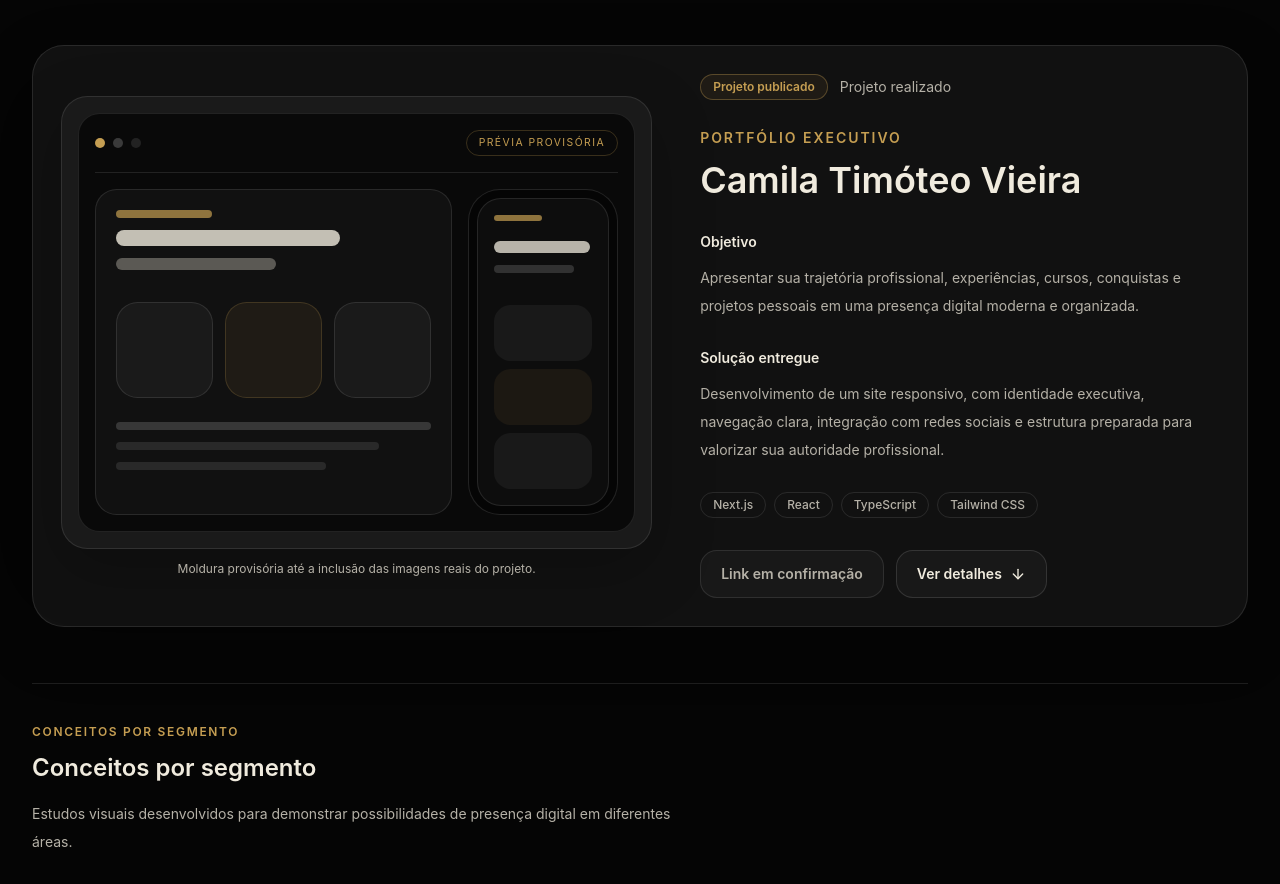
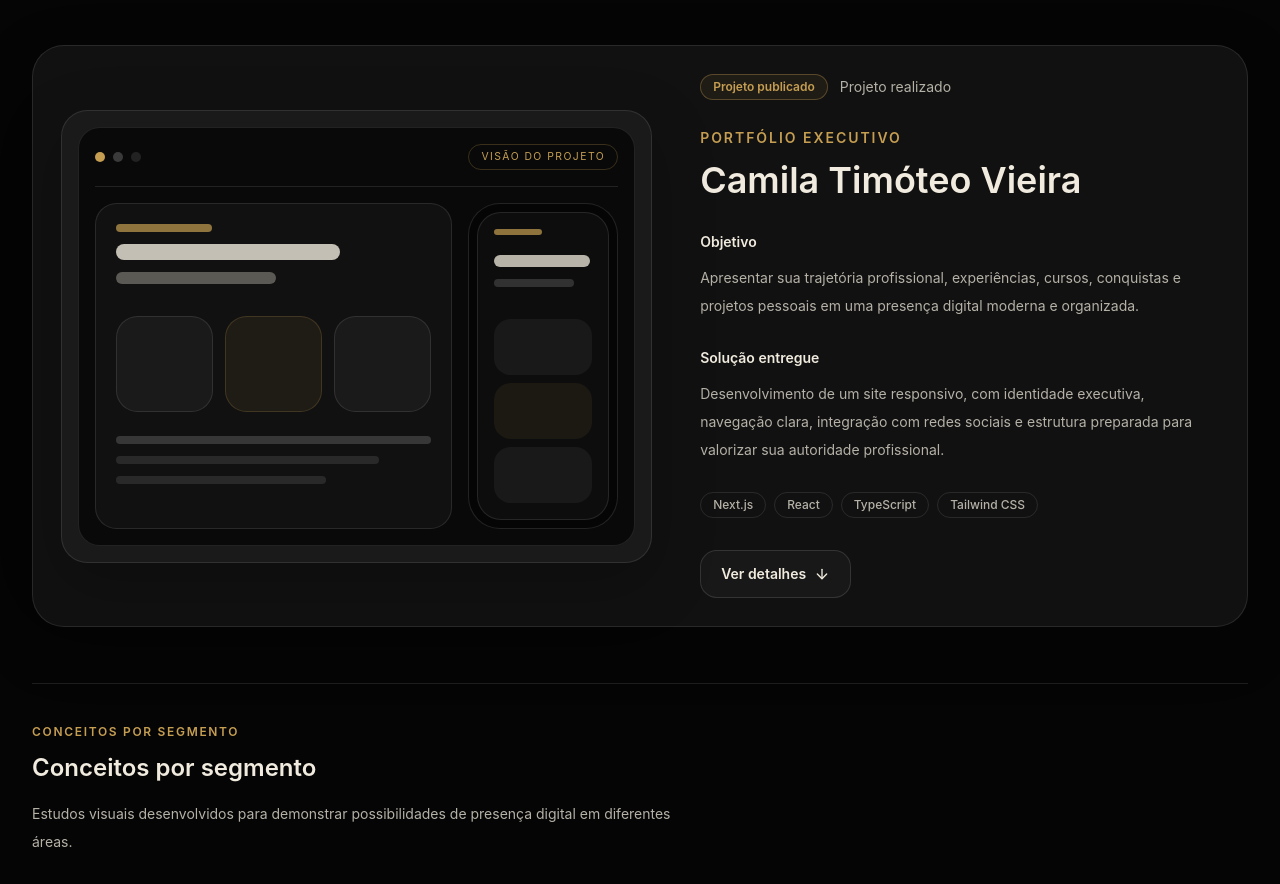
Before and after one commit to RodneiTimoteo/site-rode, a Next.js app: page / in a window 1280 px wide. Shown: the part 2260-3144 px from the top of the page. Built offline with nearby package versions, Linux system fonts and the light colour scheme.

Commit message:
Finaliza apresentação da seção de projetos

```diff
--- a/src/components/sections/Projects.tsx
+++ b/src/components/sections/Projects.tsx
@@ -22,7 +22,7 @@ function ProjectPreview() {
               <span className="h-2.5 w-2.5 rounded-full bg-white/10" />
             </div>
             <span className="rounded-full border border-primary/25 px-3 py-1 text-[0.65rem] uppercase tracking-[0.14em] text-primary">
-              Prévia provisória
+              Visão do projeto
             </span>
           </div>
 
@@ -62,10 +62,6 @@ function ProjectPreview() {
           </div>
         </div>
       </div>
-
-      <p className="mt-3 text-center text-xs text-muted-foreground">
-        Moldura provisória até a inclusão das imagens reais do projeto.
-      </p>
     </div>
   );
 }
@@ -142,11 +138,7 @@ export default function Projects() {
                 {featuredProject.primaryLink.label}
                 <ExternalLink className="h-4 w-4" aria-hidden="true" />
               </Link>
-            ) : (
-              <span className="inline-flex min-h-12 items-center justify-center rounded-xl border border-white/10 bg-white/[0.03] px-5 py-3 text-sm font-semibold text-muted-foreground">
-                Link em confirmação
-              </span>
-            )}
+            ) : null}
 
             <Link
               href={featuredProject.detailsHref}
```
